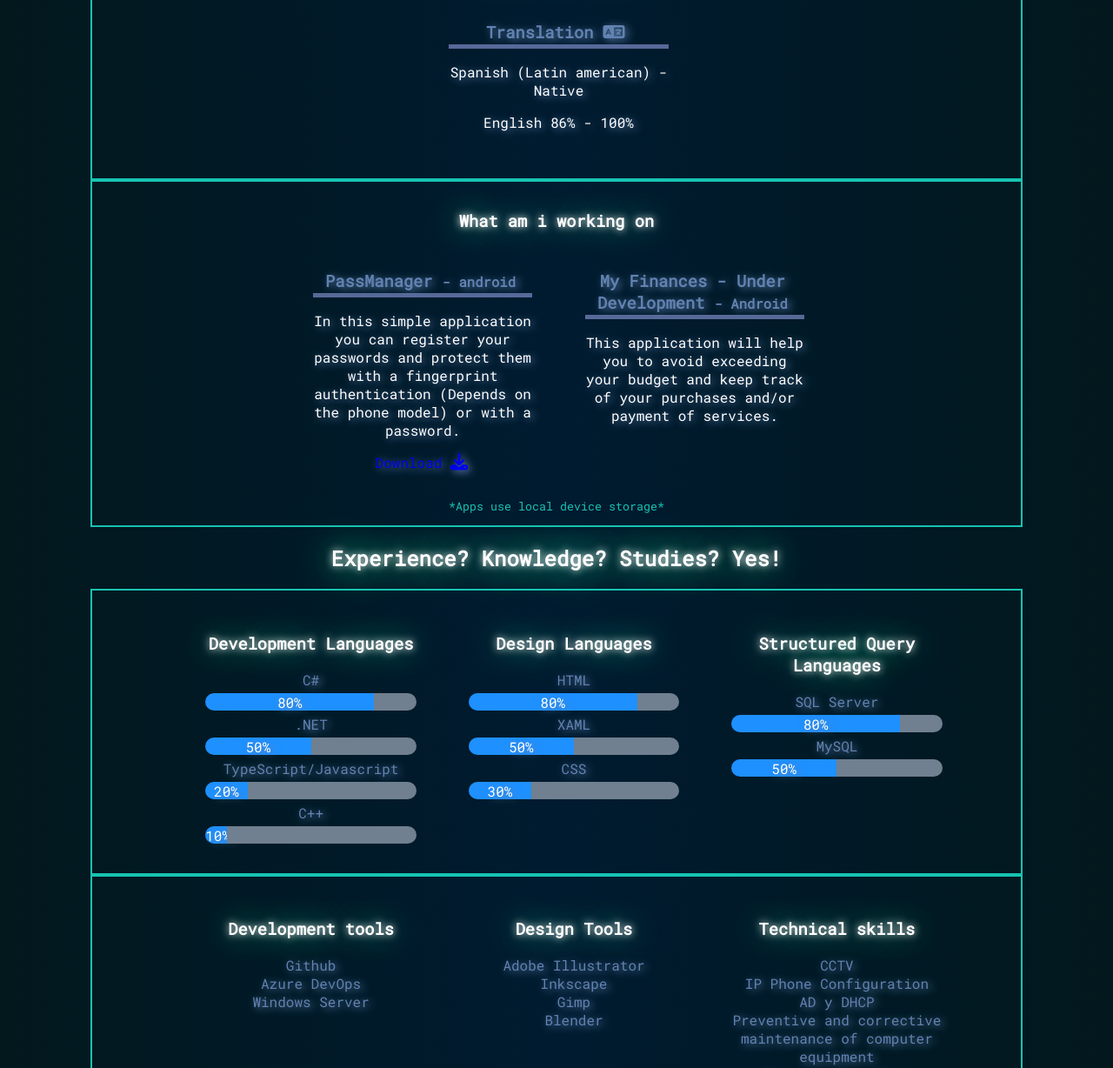
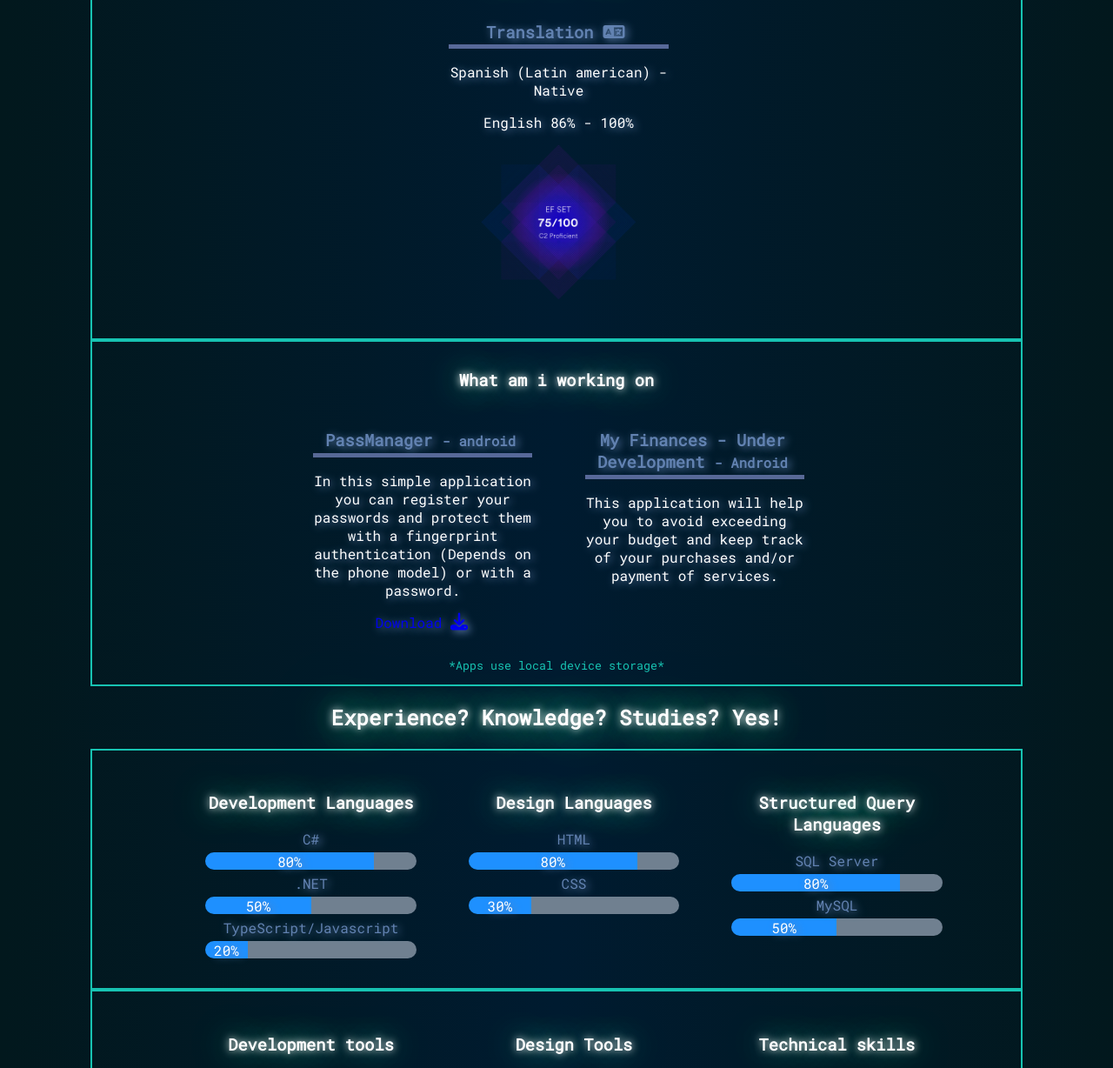
Before and after one commit to isdurjaldev/isdurjalwebsite, a plain HTML site: page index_en.html in a window 1280 px wide. Shown: the part 1023-2251 px from the top of the page at 87% size. Drawn offline with Linux system fonts and the light colour scheme.

Commit message:
updated index
se agrega imagen con certificacion de ingles y se eliminan lenguajes

```diff
--- a/index_en.html
+++ b/index_en.html
@@ -84,6 +84,9 @@
             <div class="xp_card_content">
                 <p>Spanish (Latin american) - Native</p>
                 <p>English 86% - 100%</p>
+                <a href="https://www.efset.org/cert/hGzvjx" target="_blank">
+                    <img src="img/certificate_75.png" width="70%" />
+                </a>
             </div>
         </div>
     </div>
@@ -153,14 +156,6 @@
                     <div class="negativo" style="width: 80%;"></div>
                 </div>
             </li>
-            <li>C++
-                <div class="nivel" style="height: 20px;">
-                    <div class="positivo" style="width: 10%;">
-                        <p>10%</p>
-                    </div>
-                    <div class="negativo" style="width: 90%;"></div>
-                </div>
-            </li>
         </ul>
         <ul class="neon_text">
             <h3 class="neon_h3">Design Languages</h3>
@@ -170,14 +165,6 @@
                         <p>80%</p>
                     </div>
                     <div class="negativo" style="width: 20%;"></div>
-                </div>
-            </li>
-            <li>XAML
-                <div class="nivel" style="height: 20px;">
-                    <div class="positivo" style="width: 50%;">
-                        <p>50%</p>
-                    </div>
-                    <div class="negativo" style="width: 50%;"></div>
                 </div>
             </li>
             <li>CSS
```
Also changed, not shown: index.html (+4 -16 lines), img/certificate_75.png (added).
